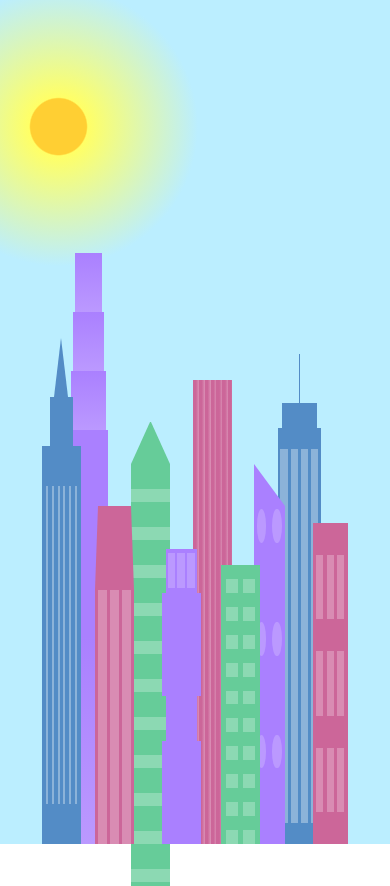
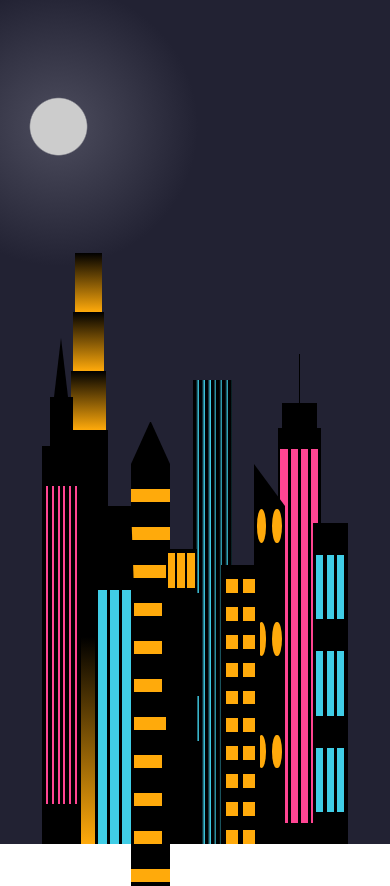
Before and after one commit to wesleyoliveirabsb/cssity, a plain HTML site: page index.html in a window 390 px wide. Drawn offline with Linux system fonts and the light colour scheme.

Commit message:
media query finalizado

```diff
--- a/style.css
+++ b/style.css
@@ -309,3 +309,24 @@ body {
       var(--window-color3) 30%
     );
 }
+@media (max-width: 1000px) {
+  :root {
+    --building-color1: #000;
+    --building-color2: #000;
+    --building-color3: #000;
+    --building-color4: #000;
+    --window-color1:#ffaa0b;
+    --window-color2:#ffaa0b;
+    --window-color3:#40cde6;
+    --window-color4:#ff4592;
+  }
+  .sky {
+    background: radial-gradient(
+        closest-corner circle at 15% 15%,
+        #ccc,
+        #ccc 20%,
+        #445 21%,
+        #223 100%
+      );
+  }
+}
```
